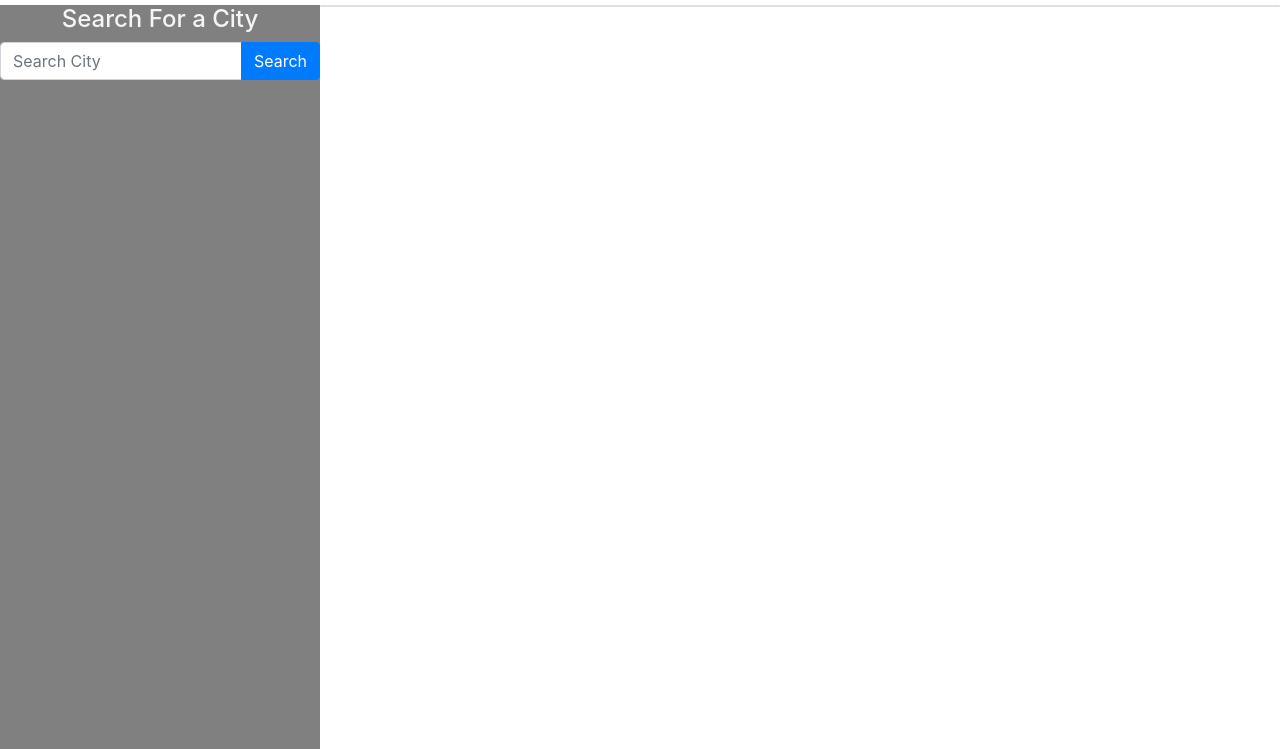
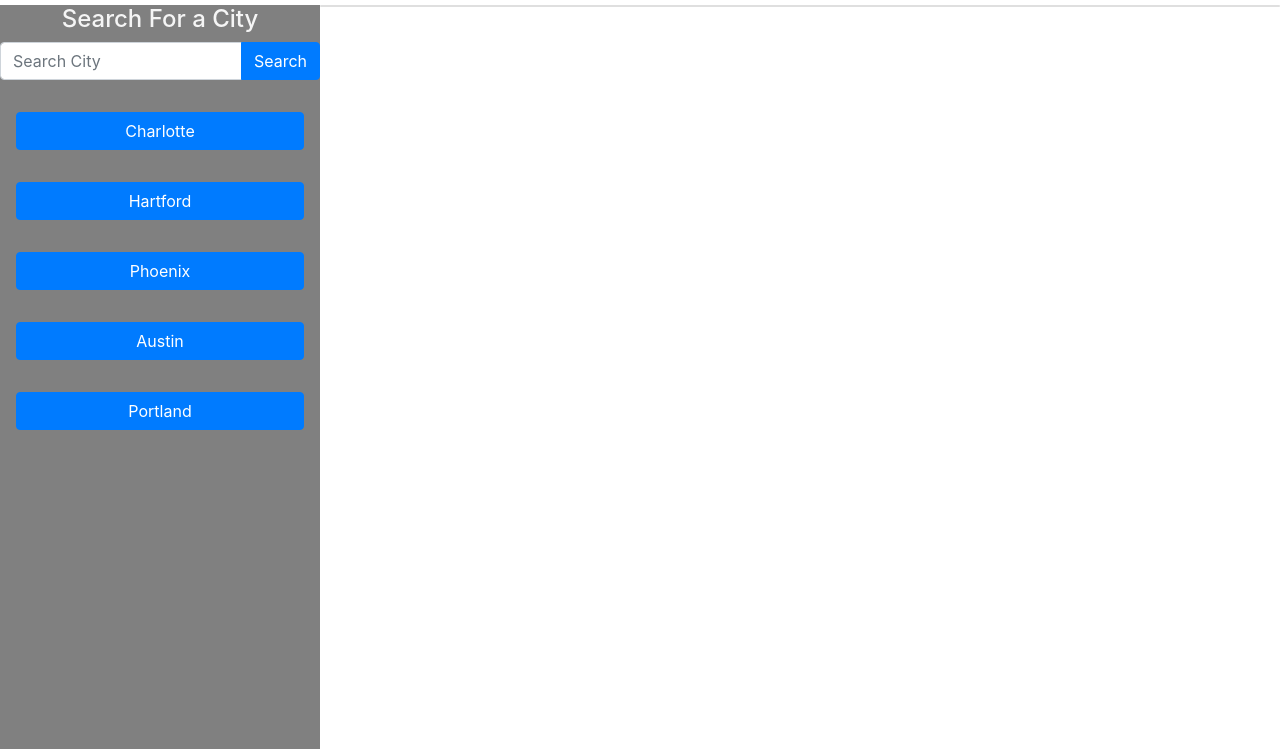
Before and after one commit to MikeZanercik/WeatherDashboard, a plain HTML site: page index.html in a window 1280 px wide. Shown: the part 51-800 px from the top of the page. Drawn offline with nearby package versions, Linux system fonts and the light colour scheme.

Commit message:
added buttons but didnt get them all working

```diff
--- a/assets/javascript.js
+++ b/assets/javascript.js
@@ -2,7 +2,7 @@
 //Everything starts with the click of the search button which pulls the info entered into the from.
 $(".btn-primary").on("click", function () {
     event.preventDefault();
-    city = $(":input.form-control").val();
+    city = ($(":input.form-control").val()) || ($("button.Two").text());
 
     //setting variables for the weather API and the API key
     var APIKey = "166a433c57516f51dfab1f7edaed8413";
--- a/assets/style.css
+++ b/assets/style.css
@@ -34,6 +34,10 @@ aside{
 		-1px 1px 0 #000,
 		1px 1px 0 #000;
 }
+.set{
+    width: 90%;
+    margin: 5%;
+}
 section{
     width: 75%;
     float: right;
--- a/index.html
+++ b/index.html
@@ -31,6 +31,15 @@
                                 <button type="button" class="btn btn-primary">Search</button>
                             </div>
                         </div>
+                        <button type="button" class="btn btn-primary set One">Charlotte</button>
+                        <br>
+                        <button type="button" class="btn btn-primary set Two">Hartford</button>
+                        <br>
+                        <button type="button" class="btn btn-primary set Three">Phoenix</button>
+                        <br>
+                        <button type="button" class="btn btn-primary set Four">Austin</button>
+                        <br>
+                        <button type="button" class="btn btn-primary set Five">Portland</button>
                     </div>
                 </div>
             </div>
```
